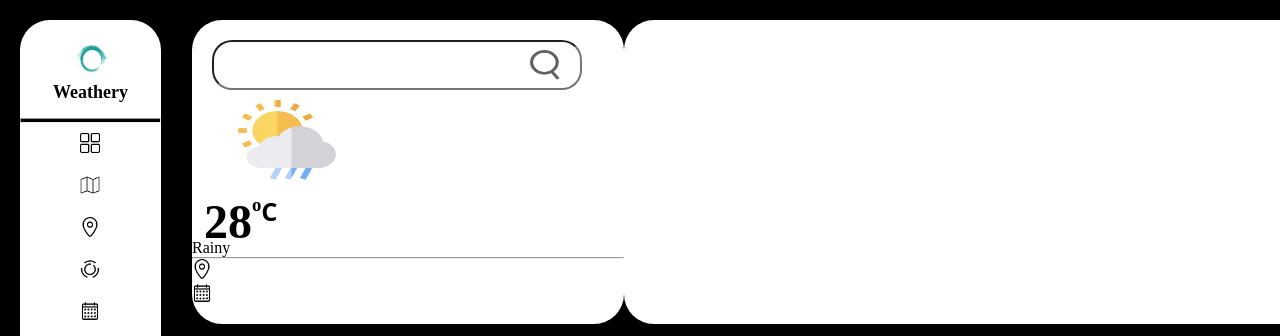
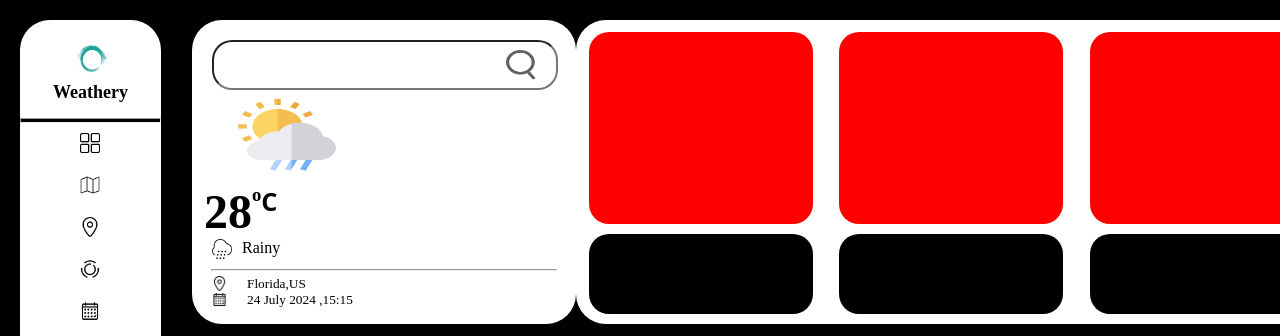
Before and after one commit to Kelvin-Mbugua-M/weathery, a plain HTML site: page index.html in a window 1280 px wide. Shown: the top 336 px of the page. Drawn offline with Linux system fonts and the light colour scheme.

Commit message:
this is me developing the UI

```diff
--- a/index.html
+++ b/index.html
@@ -44,16 +44,44 @@
                 <p class="degrees" >o</p>
                 <p class="celcius">C</p>
             </article>
-            <p>Rainy</p>
-            <hr>
+            <aside class="precipitation">
+                <img src="/images/icon_precipitation/cloud-hail.png" alt="" class="precipitation_icon">
+                <p>Rainy</p>
+            </aside>
+            <hr class="section_1_hr">
             <div class="placeWhere">
                 <img src="/images/icons/map-point.png" alt="" class="getCityImages">
+                <p class="getCityName">
+                    Florida,US
+                </p>
             </div>
             <div class="currentTime">
                 <img src="/images/icons/calendar.png" alt="" class="getCityImages">
+                <p class="getCityTime" >
+                    24 July 2024 ,15:15
+                </p>
             </div>
         </aside>
-        <aside class="displaysWind"></aside>
+        <aside class="displaysWind">
+            <div class="todaysHighlights" id="windStatus">
+
+            </div>
+            <div class="todaysHighlights" id="UVIndex">
+
+            </div>
+            <div class="todaysHighlights" id="sunriseSunSet">
+
+            </div>
+            <div class="todaysHighlightsIndex" id="humidityCard">
+
+            </div>
+            <div class="todaysHighlightsIndex" id="visibilityCard">
+
+            </div>
+            <div class="todaysHighlightsIndex" id="feelsLikeCard">
+
+            </div>
+        </aside>
         <aside class="displaysWeather"></aside>
         <aside class="displayCity"></aside>
     </section>
--- a/style.css
+++ b/style.css
@@ -112,7 +112,7 @@ body section{
 
 .getCity{
     height: 19em;
-    width: 27em;
+    width: 24em;
     border-radius: 30px;
 
     grid-row: 1;
@@ -126,7 +126,7 @@ body section{
 }
 .searchButton{
     height: 50px;
-    width: 370px;
+    width: 90%;
     margin-top: 20px;
     margin-left: 20px;
     border: none;
@@ -159,13 +159,13 @@ body section{
     z-index: 2;
 }
 .search{
-    height: 100px;
+    height: 90px;
     width: 130px;
     margin: 0 0 0 30px;
 }
 .getCityImages{
-    height: 20px;
-    width: 20px;
+    height: 15px;
+    width: 15px;
 }
 .temperature_check{
     height: 45px;
@@ -187,20 +187,96 @@ body section{
     font-size: 19pt;
     font-weight:bolder;
 }
-
+.precipitation{
+    display: flex;
+    margin:10px 0 10px 20px;
+}
+.precipitation_icon{
+    height: 20px;
+    width: 20px;
+    margin: 0 10px 0 0;
+}
+.section_1_hr{
+    margin-bottom: 5px;
+    width: 90%;
+    margin-left: 5%;
+}
+.placeWhere{
+    margin: 0 0 0 20px;
+    display: flex;
+}
+.currentTime{
+    display: flex;
+    margin: 0 0 0 20px;
+}
+.getCityName , .getCityTime{
+    font-weight: lighter;
+    font-size: smaller;
+    margin: 0 0 0 20px;
+    padding: 0;
+}
+/*////////////////////////////////*/
 .displaysWind{
     height:19em ;
-    width: 43em;
+    width: 47em;
     grid-row: 1;
     grid-column: 2;
+    display: grid;
+    grid-template-columns: 2;
+    grid-template-rows: 3;
     border: none;
     border-radius: 30px;
     background: #fff;
     padding: 12px 0 0 0;
 }
+.todaysHighlights{
+    height:12em;
+    width: 14em;
+    border: none;
+    border-radius: 20px;
+    background: red;
+    margin:0 5% 0 5%;
+}
+#windStatus{
+    grid-column: 1;
+    grid-row: 1;
+
+}
+#UVIndex{
+    grid-column:2;
+    grid-row:1;
+}
+#sunriseSunSet{
+    grid-column: 3;
+    grid-row: 1;
+}
+.todaysHighlightsIndex{
+    width: 14em;
+    height: 5em;
+    border: none;
+    border-radius: 20px;
+    background: #000;
+    margin:0 5% 0 5%;
+}
+#humidityCard{
+    grid-column: 1;
+    grid-row: 2;
+
+}
+#visibilityCard{
+    grid-column: 2;
+    grid-row: 2;
+}
+#feelsLikeCard{
+    grid-column: 3;
+    grid-row: 2;
+}
+
+
+
 .displaysWeather{
     height: 18.5em;
-    width: 27em;
+    width: 24em;
     border-radius: 30px;
     background: #fff;
     grid-row: 2;
@@ -208,7 +284,7 @@ body section{
 }
 .displayCity{
     height:18.5em ;
-    width: 43em;
+    width: 47em;
     grid-row: 2;
     grid-column: 2;
     border: none;
```
Also changed, not shown: images/bg/wind.png (renamed from images/precipitation/wind.png), images/icon_precipitation/brightness.png (added), images/icon_precipitation/cloud-exclamation.png (added), images/icon_precipitation/cloud-hail.png (added), images/icon_precipitation/cloud-sun.png (added), images/icon_precipitation/clouds.png (added), images/icon_precipitation/humidity.png (renamed from images/precipitation/humidity.png).
